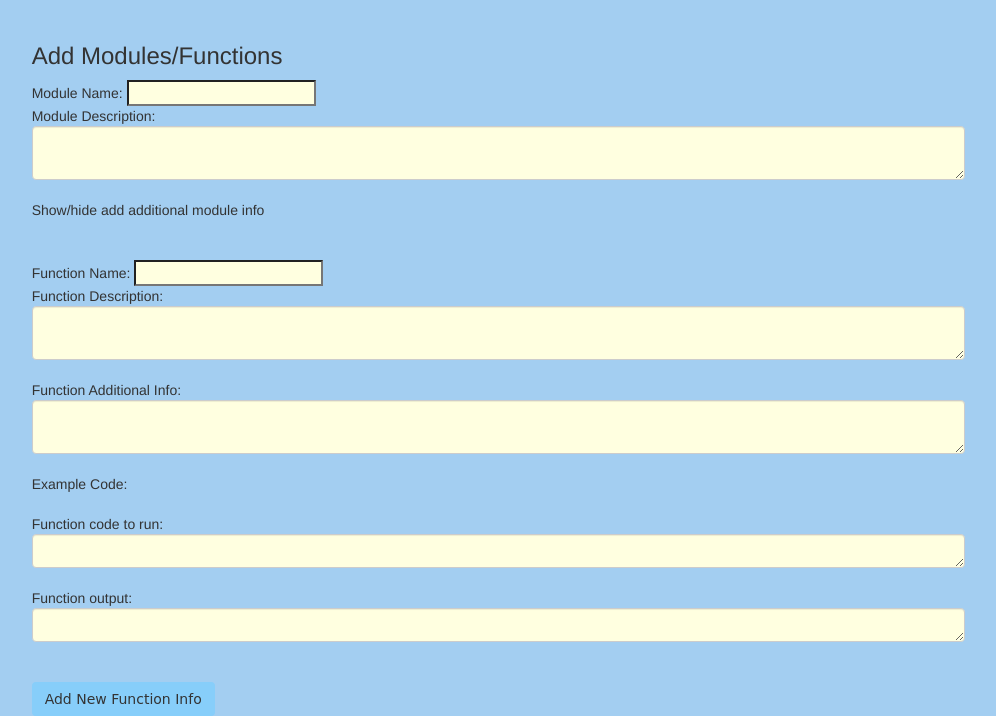
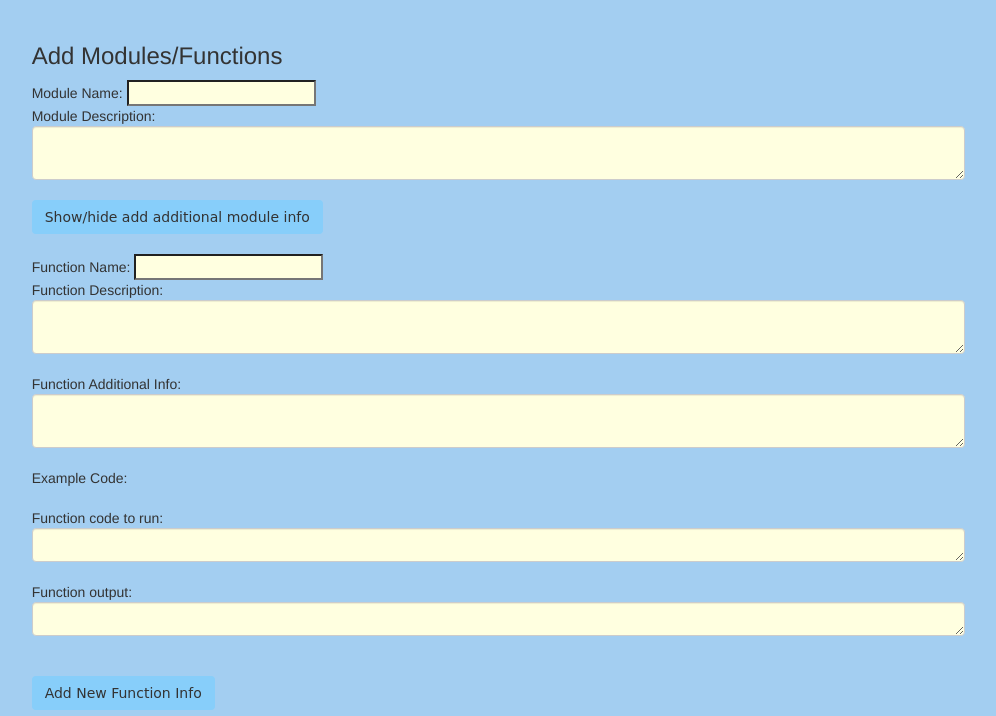
Before and after one commit to gkchan/PyQuizBase, a Flask app: a page that uses templates/add_modules.html in a window 1280 px wide. Shown: the part 245-961 px from the top of the page, without its empty margins (90-1086 px from the left). Run offline with Flask 2, Linux system fonts and the light colour scheme; the visitor is signed in with stand-in values (Sample User, id 1); some libraries are stand-ins or nearby versions.

Commit message:
Make showing/hiding module additional info text box a button

```diff
--- a/templates/add_modules.html
+++ b/templates/add_modules.html
@@ -10,7 +10,7 @@
       Module Description: <textarea name="mdesc" class="form-control textbox" rows="2" style="width:90%"></textarea>
       <br>
 
-      <div id="addm">Show/hide add additional module info</div>
+      <div id="addm" class="btn">Show/hide add additional module info</div>
       <div id="maddinfo">Module Additional Info: <textarea name="maddinfo" class="form-control textbox" style="width:90%"></textarea></div>
       <br><br>
 
```
